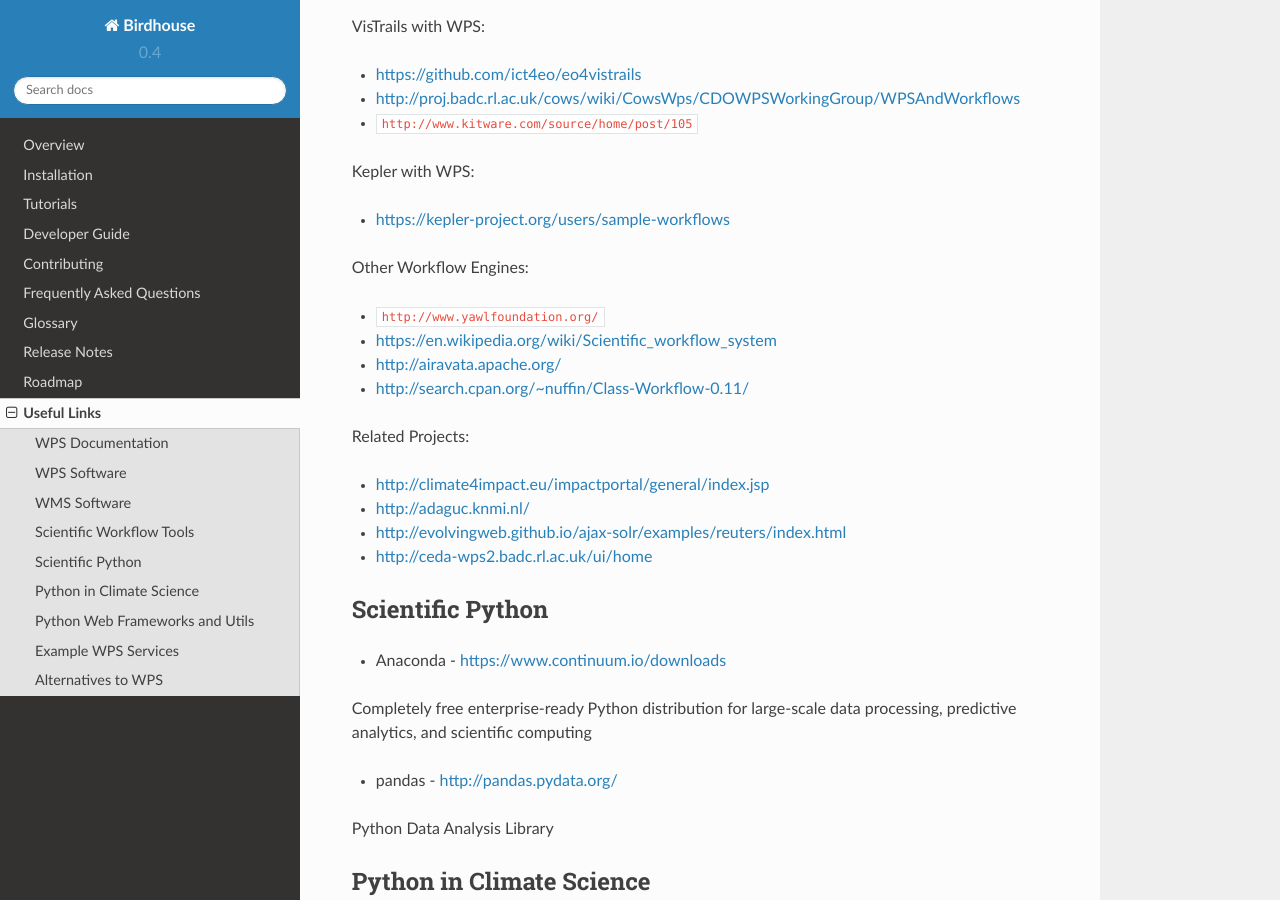
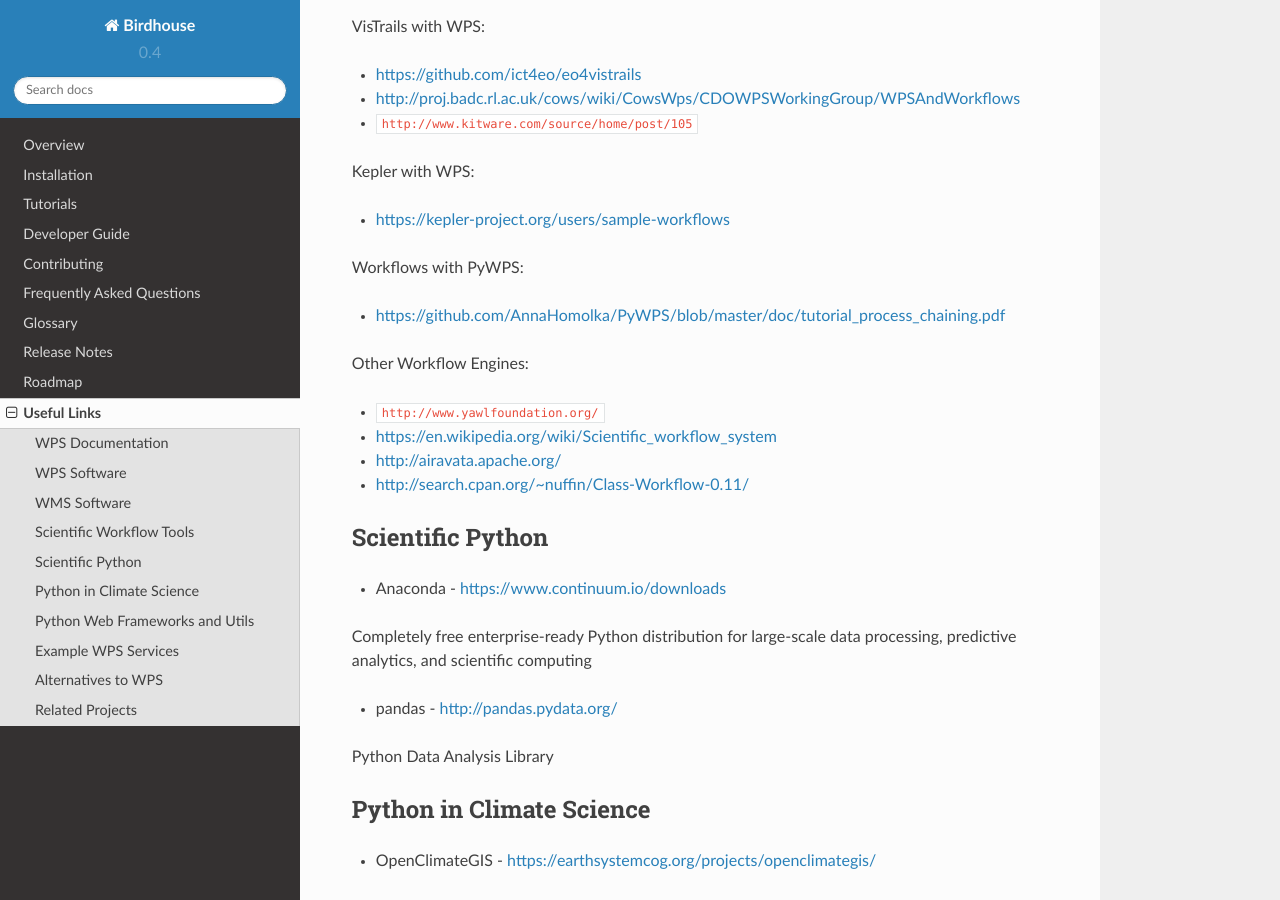
Before and after one commit to bird-house/birdhouse-docs, a Sphinx documentation site: the page built from docs/source/appendix.rst, in a window 1280 px wide and 900 px high, scrolled down 2195 px. Built offline with Sphinx 7.4.7 and the Read the Docs theme 2.0.0, drawn with Linux system fonts in a browser that asks for light colours; some of the changed text lies outside the part shown.

Commit message:
added pywps workflow link ... updated related projects

```diff
--- a/docs/source/appendix.rst
+++ b/docs/source/appendix.rst
@@ -103,19 +103,16 @@
 
 * https://kepler-project.org/users/sample-workflows
 
+Workflows with PyWPS:
+
+* https://github.com/AnnaHomolka/PyWPS/blob/master/doc/tutorial_process_chaining.pdf
+
 Other Workflow Engines:
 
 * ``http://www.yawlfoundation.org/``
 * https://en.wikipedia.org/wiki/Scientific_workflow_system
 * http://airavata.apache.org/
 * http://search.cpan.org/~nuffin/Class-Workflow-0.11/
-
-Related Projects:
-
-* http://climate4impact.eu/impactportal/general/index.jsp
-* http://adaguc.knmi.nl/
-* http://evolvingweb.github.io/ajax-solr/examples/reuters/index.html
-* http://ceda-wps2.badc.rl.ac.uk/ui/home
 
 
 Scientific Python
```
Also changed, not shown: other parts of docs/source/appendix.rst (+14 -0 lines).
